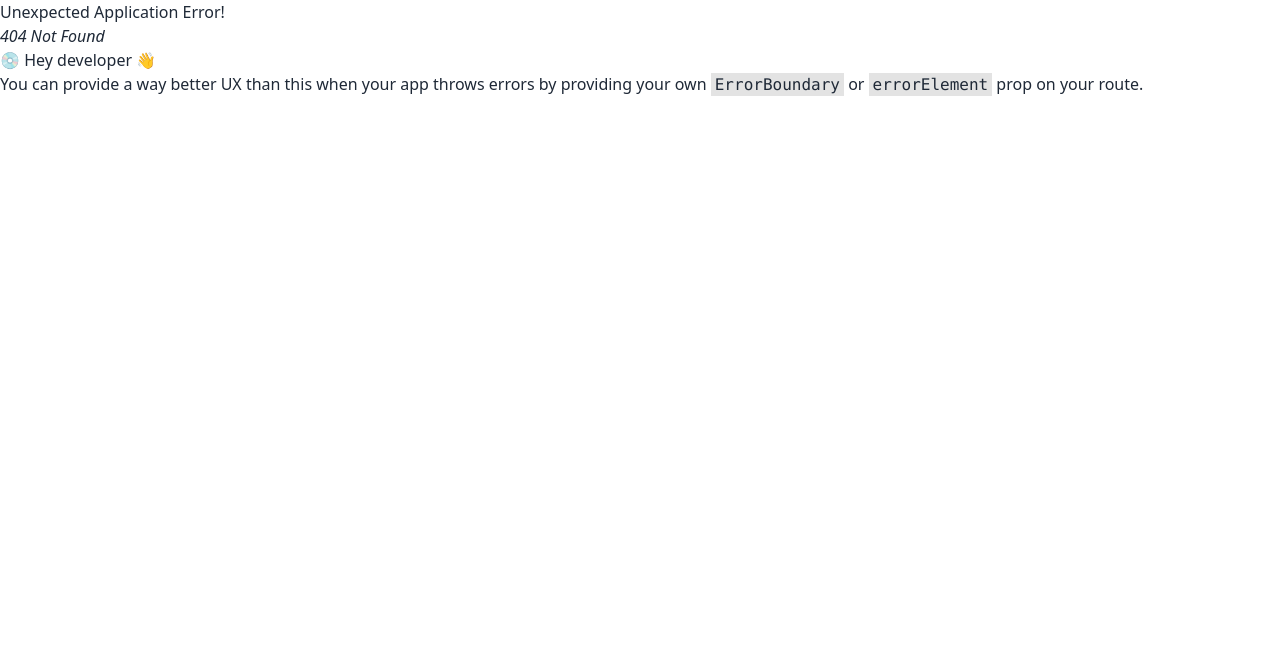
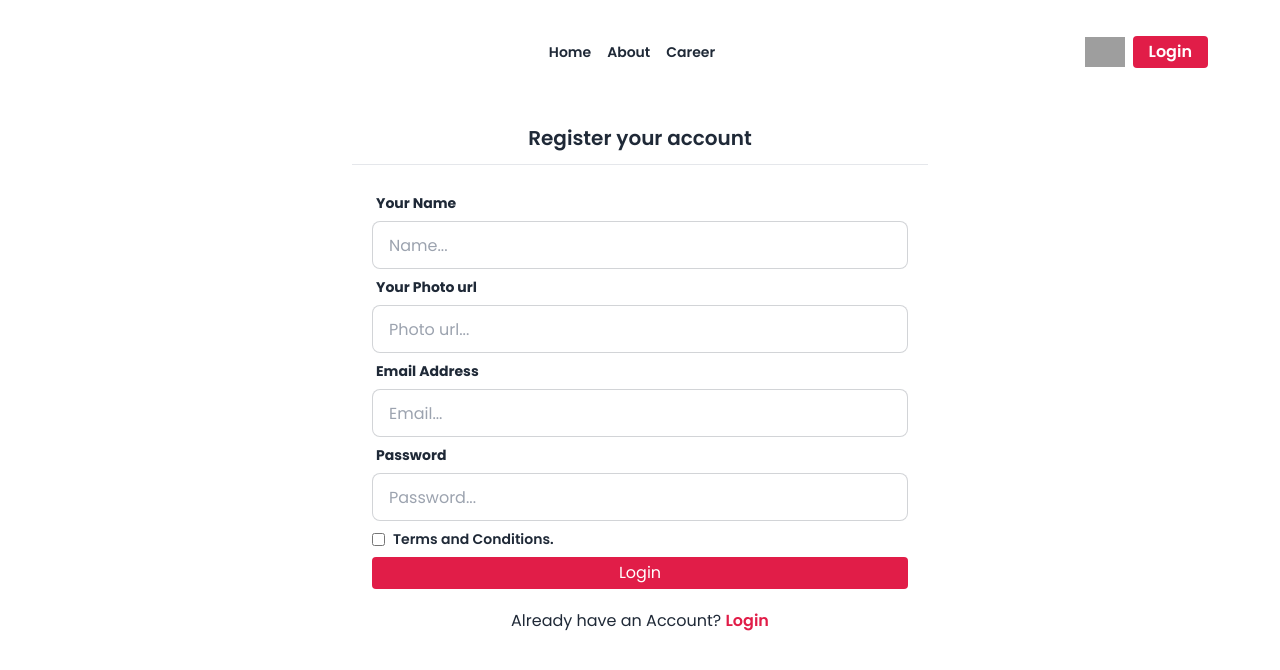
Before and after one commit to naymurabir/React-Dragon-News, a React (Vite) app: page /register in a window 1280 px wide. Before the commit this address had no page. Shown: the top 670 px of the page. Built offline with nearby package versions, Linux system fonts and the light colour scheme; grey boxes are pictures that could not be loaded.

Commit message:
Login and register from create done

```diff
--- /dev/null
+++ b/src/Pages/Login/Login.jsx
@@ -0,0 +1,54 @@
+import { Link } from "react-router-dom";
+import Navbar from "../Navbar/Navbar";
+
+const Login = () => {
+
+
+    const handleLogin = e => {
+        e.preventDefault()
+        const form = new FormData(e.currentTarget)
+        const email = form.get('email')
+        const password = form.get('password')
+        console.log(email, password);
+    }
+
+    return (
+        <div>
+            <Navbar></Navbar>
+
+            <form onSubmit={handleLogin}>
+                <h2 className="font-semibold text-center  text-xl mt-10">Login your account</h2>
+                <hr className="w-1/2 mx-auto mt-3" />
+
+                <div className=" md:3/4 lg:w-1/2 mx-auto px-5 my-10">
+                    <div className="form-control">
+                        <label className="label">
+                            <span className="label-text font-bold">Email Address</span>
+                        </label>
+                        <input type="email" name="email" placeholder="Email..." className="input input-bordered" required />
+                    </div>
+
+                    <div className="form-control">
+                        <label className="label">
+                            <span className="label-text font-bold">Password</span>
+                        </label>
+                        <input type="password" name="password" placeholder="Password..." className="input input-bordered" required />
+                        <label className="label">
+                            <a href="#" className="label-text-alt link link-hover">Forgot password?</a>
+                        </label>
+                    </div>
+
+                    <div className="form-control mt-6">
+                        <button className="bg-rose-600 text-white px-2 py-1 rounded">Login</button>
+                    </div>
+                </div>
+            </form>
+
+            <div className="text-center">
+                <p>Do not have Account? <Link className="text-rose-600 font-semibold" to="/register">Register</Link> </p>
+            </div>
+        </div>
+    );
+};
+
+export default Login;
--- a/src/Pages/Navbar/Navbar.jsx
+++ b/src/Pages/Navbar/Navbar.jsx
@@ -32,19 +32,20 @@ const Navbar = () => {
             </div>
             <div className="navbar-end">
 
-                <Link>
+
                 <div className="flex items-center gap-2">
                     <label >
                         <div className="w-10 rounded-full">
                             <img src={userImg} />
                         </div>
                     </label>
-
+                    <Link to="/login">
                         <button className="bg-rose-600 text-white px-4 py-1 rounded font-semibold">Login</button>
-                    </div>
                     </Link>
                 </div>
+
             </div>
+        </div >
     );
 };
 
--- /dev/null
+++ b/src/Pages/Register/Register.jsx
@@ -0,0 +1,72 @@
+import { Link } from "react-router-dom";
+import Navbar from "../Navbar/Navbar";
+
+const Register = () => {
+
+
+    const handleRegister = e => {
+        e.preventDefault()
+        const form = new FormData(e.currentTarget)
+        const name = form.get('name')
+        const email = form.get('email')
+        const password = form.get('password')
+        console.log(name, email, password);
+    }
+
+    return (
+        <div>
+            <Navbar></Navbar>
+
+            <form onSubmit={handleRegister}>
+                <h2 className="font-semibold text-center  text-xl mt-10">Register your account</h2>
+                <hr className="w-1/2 mx-auto mt-3" />
+
+                <div className=" md:w-3/4 lg:w-1/2 mx-auto px-5 my-5">
+                    <div className="form-control">
+                        <label className="label">
+                            <span className="label-text font-bold">Your Name</span>
+                        </label>
+                        <input type="text" name="name" placeholder="Name..." className="input input-bordered" required />
+                    </div>
+
+                    <div className="form-control">
+                        <label className="label">
+                            <span className="label-text font-bold">Your Photo url</span>
+                        </label>
+                        <input type="text" name="photo" placeholder="Photo url..." className="input input-bordered" />
+                    </div>
+
+                    <div className="form-control">
+                        <label className="label">
+                            <span className="label-text font-bold">Email Address</span>
+                        </label>
+                        <input type="email" name="email" placeholder="Email..." className="input input-bordered" required />
+                    </div>
+
+                    <div className="form-control">
+                        <label className="label">
+                            <span className="label-text font-bold">Password</span>
+                        </label>
+                        <input type="password" name="password" placeholder="Password..." className="input input-bordered" required />
+
+                        <div className="flex gap-2 items-center mt-2">
+                            <input type="checkbox" name="terms" id="" />
+                            <label className="text-sm font-semibold" htmlFor="terms"> Terms and Conditions. </label>
+                        </div>
+
+                    </div>
+
+                    <div className="form-control mt-2">
+                        <button className="bg-rose-600 text-white px-2 py-1 rounded">Login</button>
+                    </div>
+                </div>
+            </form>
+
+            <div className="text-center">
+                <p>Already have an Account? <Link to="/login" className="text-rose-600 font-semibold" >Login</Link> </p>
+            </div>
+        </div>
+    );
+};
+
+export default Register;
```
Also changed, not shown: src/Routes/Routes.jsx (+10 -0 lines). Lines whose indentation alone changed are shown as unchanged.
